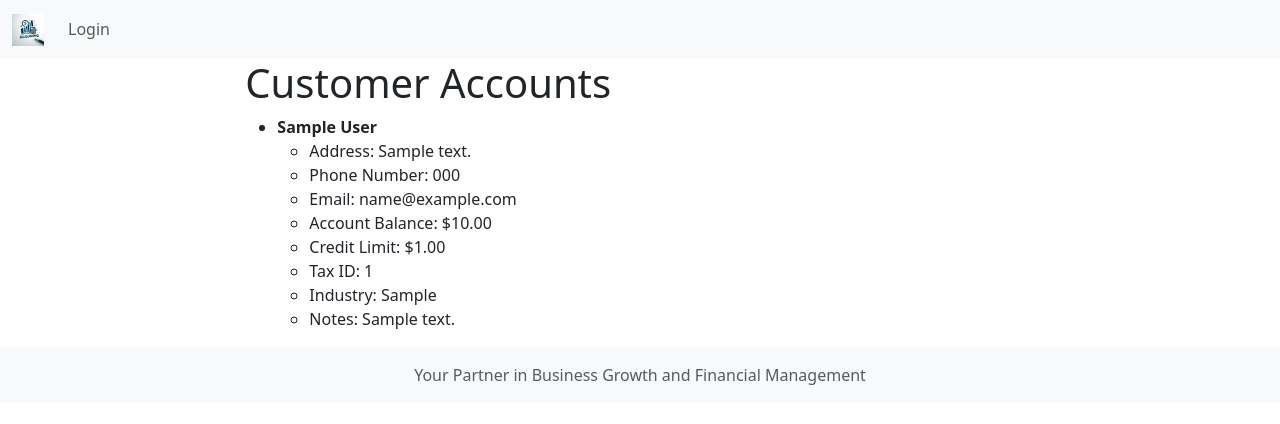
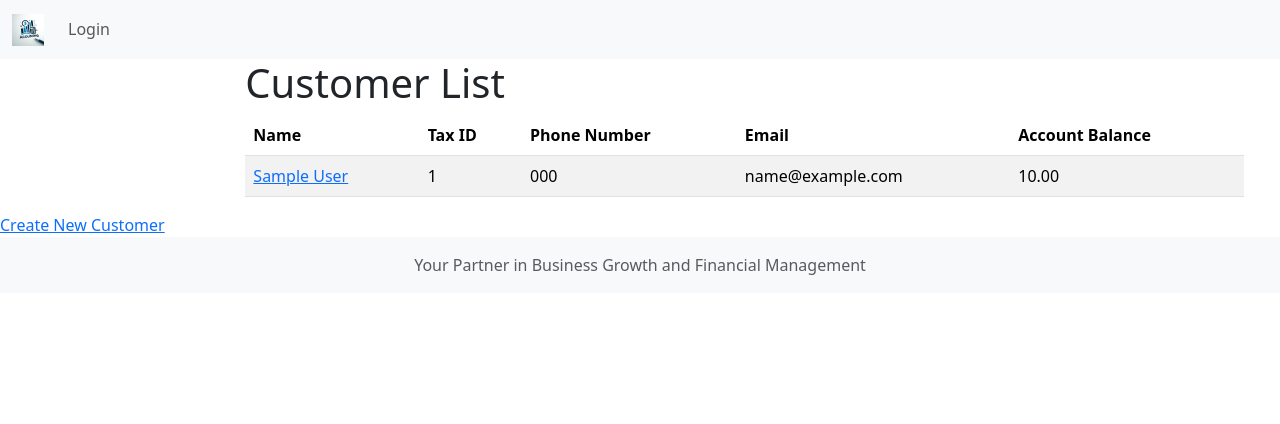
Before and after one commit to vqton/Acct, a Django app: page /customer/ in a window 1280 px wide. Shown: the top 424 px of the page. Run offline with Django 5.2, Linux system fonts and the light colour scheme; tables that the repository leaves empty hold one stand-in row (values such as "Sample post"); some libraries are stand-ins or nearby versions.

Commit message:
Implement Index Customer App.

```diff
--- a/customer/views.py
+++ b/customer/views.py
@@ -1,4 +1,6 @@
 # Assuming you have a form for updating customers
+
+from django.core.paginator import Paginator
 from django.urls import reverse_lazy
 from django.views.generic.edit import DeleteView
 from .forms import CustomerForm
@@ -23,6 +25,17 @@ class CustomerListView(ListView):
     model = Customer
     template_name = 'customer_list.html'
     context_object_name = 'customers'
+    paginate_by = 10  # Set the number of customers per page
+
+    def get_context_data(self, **kwargs):
+        context = super().get_context_data(**kwargs)
+        queryset = self.get_queryset()
+        paginator = Paginator(queryset, self.paginate_by)
+        # Get the current page number from the URL
+        page_number = self.request.GET.get('page')
+        page_obj = paginator.get_page(page_number)
+        context['page_obj'] = page_obj
+        return context
 
 
 class CustomerDetailView(DetailView):
--- a/templates/customer/customer_list.html
+++ b/templates/customer/customer_list.html
@@ -1,4 +1,4 @@
-{% extends 'base.html' %}
+{% extends "base.html" %}
 
 {% block title %}
 Customer List
@@ -6,22 +6,48 @@ Customer List
 
 
 {% block content %}
-<h1>Customer Accounts</h1>
-    <ul>
+<h1>Customer List</h1>
+
+{% if customers %}
+<table class="table table-striped">
+    <thead>
+        <tr>
+            <th scope="col">Name</th>
+            <th scope="col">Tax ID</th>
+            <th scope="col">Phone Number</th>
+            <th scope="col">Email</th>
+            <th scope="col">Account Balance</th>
+        </tr>
+    </thead>
+    <tbody>
         {% for customer in customers %}
-            <li>
-                <strong>{{ customer.name }}</strong>
-                <ul>
-                    <li>Address: {{ customer.address }}</li>
-                    <li>Phone Number: {{ customer.phone_number }}</li>
-                    <li>Email: {{ customer.email }}</li>
-                    <li>Account Balance: ${{ customer.account_balance }}</li>
-                    <li>Credit Limit: ${{ customer.credit_limit }}</li>
-                    <li>Tax ID: {{ customer.tax_id }}</li>
-                    <li>Industry: {{ customer.industry }}</li>
-                    <li>Notes: {{ customer.notes }}</li>
-                </ul>
-            </li>
+        <tr>
+            <td><a href="#">{{ customer.name }}</a></td>
+            <td>{{ customer.tax_id }}</td>
+            <td>{{ customer.phone_number }}</td>
+            <td>{{ customer.email }}</td>
+            <td>{{ customer.account_balance }}</td>
+        </tr>
         {% endfor %}
+    </tbody>
+</table>
+{% if is_paginated %}
+<nav aria-label="Page navigation">
+    <ul class="pagination justify-content-center">
+        {{ paginator.get_previous_link }}
+        {% for page_num in paginator.page_range %}
+        <li class="page-item {% if page_num == paginator.page.number %}active{% endif %}">
+            <a class="page-link" href="?page={{ page_num }}">{{ page_num }}</a>
+        </li>
+        {% endfor %}
+        {{ paginator.get_next_link }}
     </ul>
-{% endblock content %}
+</nav>
+{% endif %}
+{% else %}
+<p>There are no customers currently.</p>
+{% endif %}
+
+</div>
+<a href="#">Create New Customer</a>
+{% endblock content%}
```
Also changed, not shown: customer/management/commands/generate_customers.py (+13 -1 lines), 2 other files.
